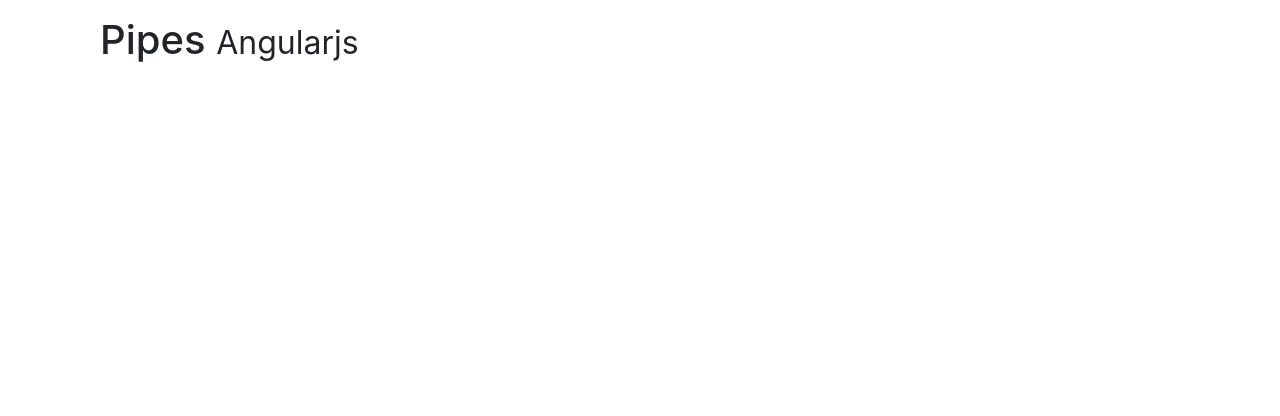
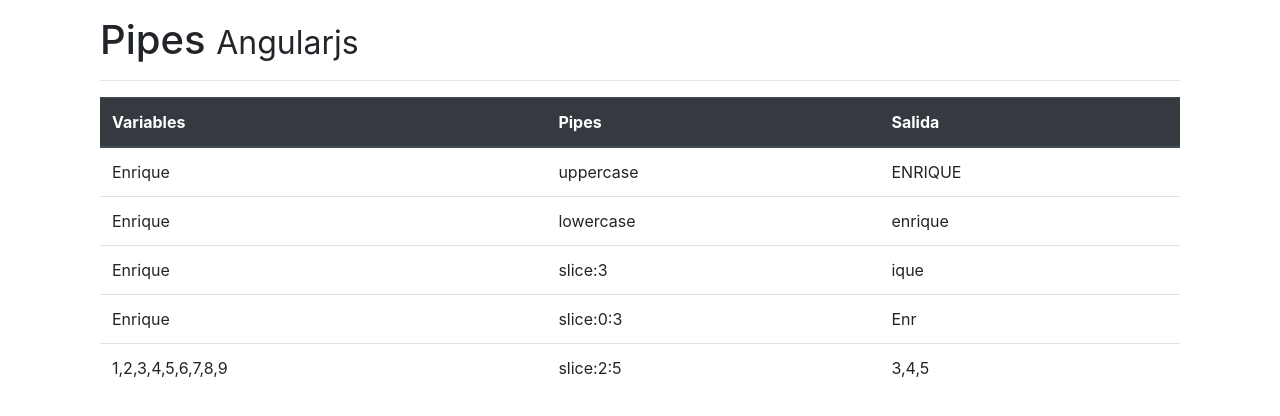
Before and after one commit to villasana26enrique/angular-pipes, an Angular app: page / in a window 1280 px wide. Shown: the top 416 px of the page. Built offline with nearby package versions, Linux system fonts and the light colour scheme.

Commit message:
Creando tabla y algunos Pipes (Declare variable decimal para el proximo Pipe)

```diff
--- a/src/app/app.component.html
+++ b/src/app/app.component.html
@@ -2,15 +2,43 @@
     <div class="mt-3">
         <h1>Pipes <small>Angularjs</small></h1>
     </div>
-
+    <hr>
     <div class="row">
         <div class="col">
-            <table>
-                <thead>
-
+            <table class="table">
+                <thead class="thead-dark">
+                    <tr>
+                        <th>Variables</th>
+                        <th>Pipes</th>
+                        <th>Salida</th>
+                    </tr>
                 </thead>
                 <tbody>
-
+                    <tr>
+                        <td>{{ nombre }}</td>
+                        <td> uppercase </td>
+                        <td>{{ nombre | uppercase }}</td>
+                    </tr>
+                    <tr>
+                        <td>{{ nombre }}</td>
+                        <td> lowercase </td>
+                        <td>{{ nombre | lowercase }}</td>
+                    </tr>
+                    <tr>
+                        <td>{{ nombre }}</td>
+                        <td> slice:3 </td>
+                        <td>{{ nombre | slice:3 }}</td>
+                    </tr>
+                    <tr>
+                        <td>{{ nombre }}</td>
+                        <td> slice:0:3 </td>
+                        <td>{{ nombre | slice:0:3 }}</td>
+                    </tr>
+                    <tr>
+                        <td>{{ arreglo }}</td>
+                        <td> slice:2:5 </td>
+                        <td>{{ arreglo | slice:2:5 }}</td>
+                    </tr>
                 </tbody>
             </table>
         </div>
--- a/src/app/app.component.ts
+++ b/src/app/app.component.ts
@@ -6,5 +6,14 @@
   styleUrls: ['./app.component.css']
 })
 export class AppComponent {
-  title = 'pipes';
+
+  nombre: string;
+  arreglo: number[];
+  decimal: number;
+
+  constructor() {
+    this.nombre = 'Enrique';
+    this.arreglo = [1, 2, 3, 4, 5, 6, 7, 8, 9];
+    this.decimal = 3.141592653589793238;
+  }
 }
```
